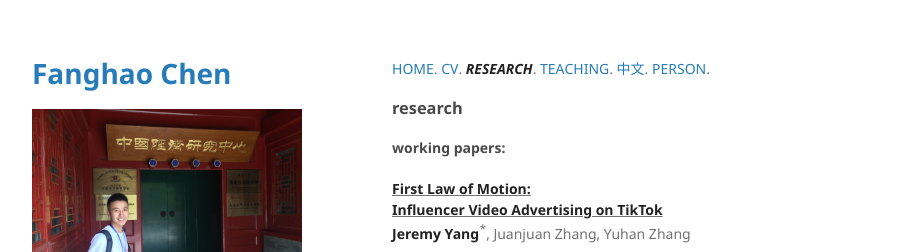
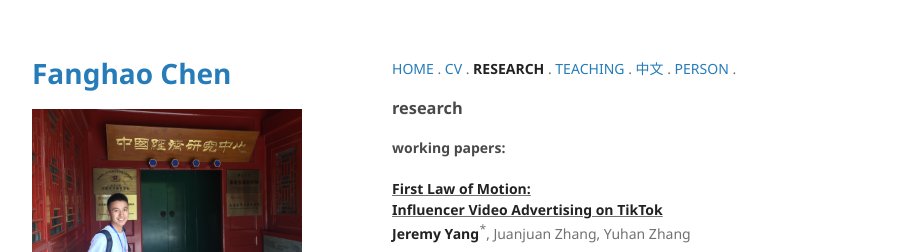
Before and after one commit to FanghaoChen/homepage, a Jekyll site: the page built from research.md, in a window 1280 px wide. Shown: the top 252 px of the page, without its empty margins (178-1100 px from the left). Built offline with Jekyll 4.4.1, drawn with Linux system fonts in a browser that asks for light colours.

```diff
--- a/research.md
+++ b/research.md
@@ -2,7 +2,7 @@
 layout: default
 ---
 
-[HOME](./index.md). [CV](./assets/FanghaoChen_AcademiaCV_eng-210821.pdf). [_**RESEARCH**_](./). [TEACHING](./teaching.md). [中文](./Chinese.md). [PERSON](./person.md).
+[HOME  ](./index.md). [CV  ](./assets/FanghaoChen_AcademiaCV_eng-210821.pdf). [**RESEARCH**  ](./). [TEACHING  ](./teaching.md). [中文  ](./Chinese.md). [PERSON  ](./person.md).
 
 ### research
 
```
